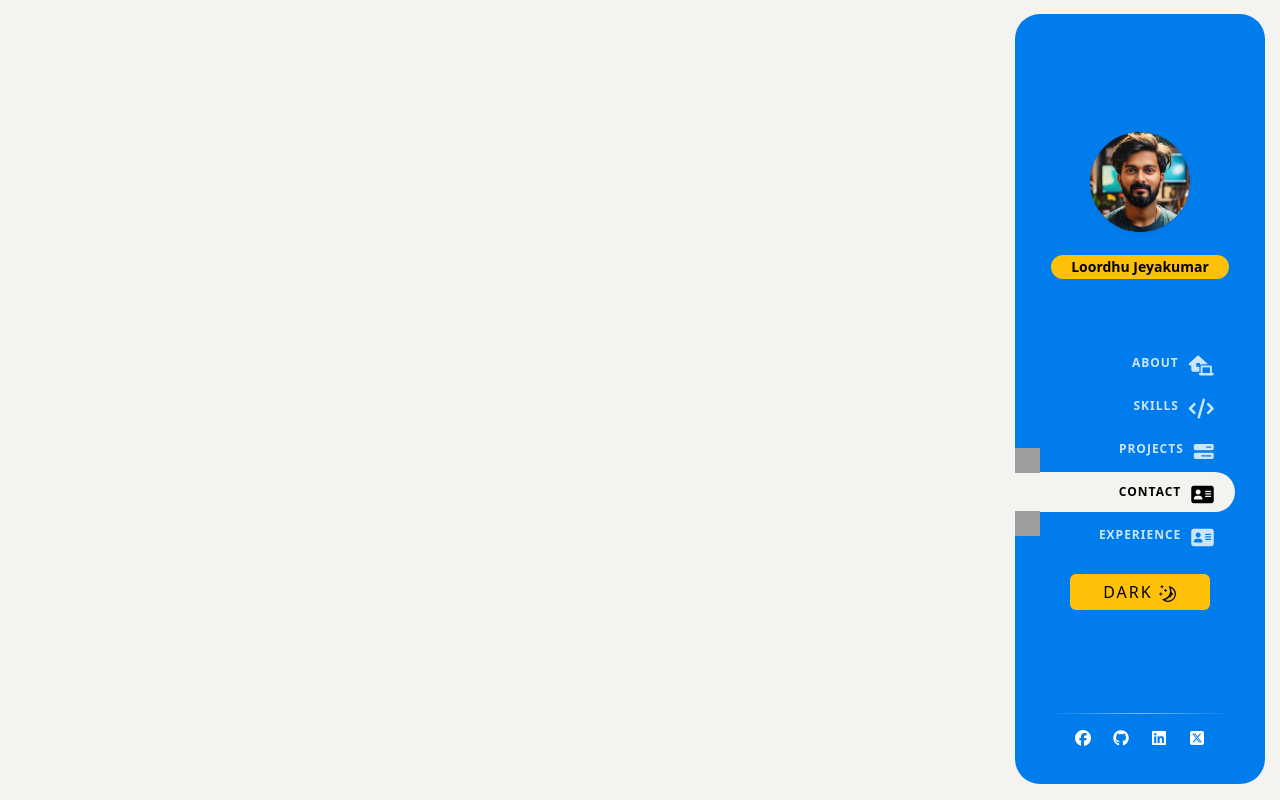
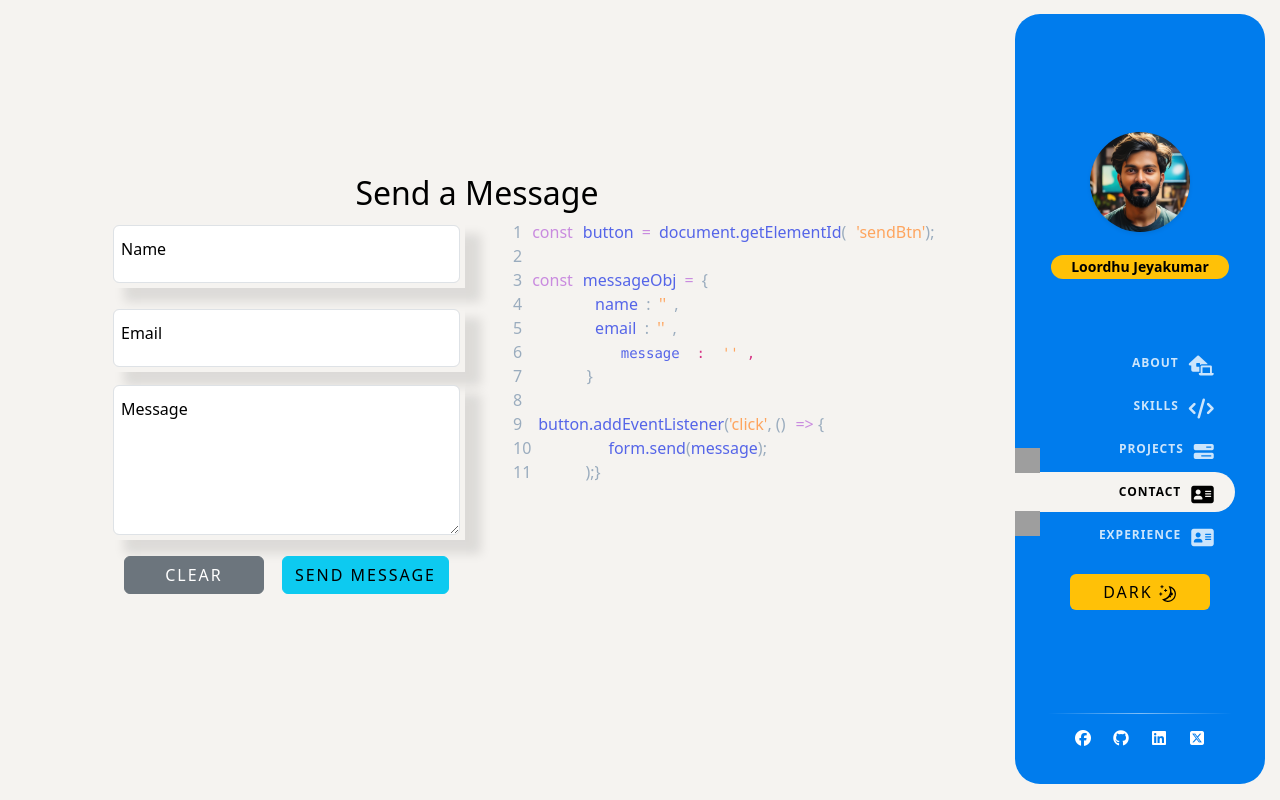
Before and after one commit to LoordhuJeyakumar/Loordhu_Jeyakumar-portfolio, a React (Vite) app: page /contact in a window 1280 px wide. Built offline with nearby package versions, Linux system fonts and the light colour scheme; grey boxes are pictures that could not be loaded.

Commit message:
Conatct page UI compleated

```diff
--- a/index.html
+++ b/index.html
@@ -14,6 +14,8 @@
 
 
 
+
+
   </head>
   <body data-bs-spy="scroll" data-bs-target="#sidenav">
     <div id="root"></div>
--- a/package.json
+++ b/package.json
@@ -12,6 +12,7 @@
   "dependencies": {
     "bootstrap": "^5.3.3",
     "bootstrap-icons": "^1.11.3",
+    "highlight.js": "^11.9.0",
     "prop-types": "^15.8.1",
     "react": "^18.2.0",
     "react-bootstrap": "^2.10.2",
--- a/src/App.css
+++ b/src/App.css
@@ -1508,33 +1508,6 @@ img.shape8 {
   }
 }
 
-.blog-slider__img {
-  width: 300px;
-  flex-shrink: 0;
-  height: 300px;
-  background-image: linear-gradient(147deg, #007ced 0%, #00b6ed 74%);
-  box-shadow: 4px 13px 30px 1px rgba(0, 75, 236, 0.2);
-  border-radius: 20px;
-  transform: translateX(-80px);
-  overflow: hidden;
-}
-
-
-.blog-slider__button {
-  display: inline-flex;
-  background-image: linear-gradient(147deg, #007ced 0%, #00b6ed 74%);
-  padding: 15px 35px;
-  border-radius: 50px;
-  color: #fff;
-  box-shadow: 0px 14px 80px rgba(0, 75, 236, 0.2);
-  text-decoration: none;
-  font-weight: 500;
-  justify-content: center;
-  text-align: center;
-  letter-spacing: 1px;
-}
-
-
 
 
 /* *********************************************************************************** */
@@ -1544,9 +1517,52 @@ img.shape8 {
 /* *********************************************************************************** */
 
 /* *********************************************************************************** */
-
-
-
+.conatctCode p{
+  padding: 0;
+  margin: 0;
+}
+.cotactForm label{
+  color: #000000 !important;
+}
+.cotactForm div{
+padding: 5px;
+box-shadow: 16px 14px 10px 0px rgba(0,0,0,0.1);
+}
+
+.conatctCode .undefined{
+  padding-left: 10px !important;
+}
+.conatctCode .variable{
+  padding-left: 10px;
+}
+.text-gray-100 {
+  --tw-text-opacity: 1;
+  color: rgb(154 172 190/var(--tw-text-opacity))
+}
+
+.text-\[\#C98BDF\] {
+  --tw-text-opacity: 1;
+  color: rgb(201 139 223/var(--tw-text-opacity))
+}
+
+.text-\[\#5565E8\] {
+  --tw-text-opacity: 1;
+  color: rgb(85 101 232/var(--tw-text-opacity));
+}
+.text-\[\#C98BDF\] {
+  --tw-text-opacity: 1;
+  color: rgb(201 139 223/var(--tw-text-opacity));
+}
+
+.text-\[\#5565E8\] {
+  --tw-text-opacity: 1;
+  color: rgb(85 101 232/var(--tw-text-opacity));
+}
+
+.text-yellow {
+  --tw-text-opacity: 1;
+  color: rgb(254 165 95/var(--tw-text-opacity));
+}
 
 #skills .skill-cards-container {
   padding: 10px 0px;
@@ -1890,10 +1906,7 @@ hr.horizontal.gray-light {
   }
 }
 
-/* .vertical-timeline-element-icon {
-  -webkit-transform: translateZ(0);
-  -webkit-backface-visibility: hidden
-} */
+
 
 .vertical-timeline--animate .vertical-timeline-element-icon.is-hidden {
   visibility: hidden
--- a/src/pages/Contact.jsx
+++ b/src/pages/Contact.jsx
@@ -1,11 +1,182 @@
-import React from "react";
+import React, { useEffect, useState } from "react";
 import Wrapper from "../components/Wrapper";
+import hljs from "highlight.js";
+import javascript from "highlight.js/lib/languages/javascript";
+import "highlight.js/styles/github.css";
 
 function Contact() {
+  hljs.registerLanguage("javascript", javascript);
+  useEffect(() => {
+    hljs.highlightAll();
+  }, []);
+
+  const [messageInput, setMessageInput] = useState({
+    name: "",
+    email: "",
+    message: "",
+  });
+
+  const handleMessageInput = (event) => {
+    setMessageInput((prev) => {
+      return {
+        ...prev,
+        [event.target.name]: event.target.value,
+      };
+    });
+  };
+
   return (
     <div>
       <Wrapper>
-        <div className="contact"></div>
+        <div className="contact-container row p-5 m-5">
+          <h2 className="text-center">Send a Message</h2>
+          <div className="col-md-6">
+            <form action="" className="cotactForm">
+              <div className="form-floating mb-3">
+                <input
+                  name="name"
+                  type="text"
+                  className="form-control"
+                  id="nameInput"
+                  placeholder="John"
+                  onChange={handleMessageInput}
+                  value={messageInput.name}
+                  required
+                />
+                <label htmlFor="nameInput">Name</label>
+              </div>
+              <div className="form-floating">
+                <input
+                  name="email"
+                  type="email"
+                  className="form-control"
+                  id="emailInput"
+                  placeholder="name@example.com"
+                  onChange={handleMessageInput}
+                  value={messageInput.email}
+                  required
+                />
+                <label htmlFor="emailInput">Email</label>
+              </div>
+              <div className="form-floating mt-2">
+                <textarea
+                  name="message"
+                  style={{ height: 150 }}
+                  className="form-control"
+                  placeholder="Leave a message here"
+                  id="messageInput"
+                  onChange={handleMessageInput}
+                  value={messageInput.message}
+                  required
+                ></textarea>
+                <label htmlFor="messageInput">Message</label>
+              </div>
+              <p className="text-center p-3 d-flex justify-content-between">
+                <button
+                  type="reset"
+                  className="btn btn-secondary"
+                  onClick={() =>
+                    setMessageInput({
+                      name: "",
+                      email: "",
+                      message: "",
+                    })
+                  }
+                >
+                  Clear
+                </button>
+                <button type="submit" className="btn btn-info">
+                  Send Message
+                </button>
+              </p>
+            </form>
+            <div className="text-center p-0 m-0"></div>
+          </div>
+          <div className="col-md-6">
+            <div className="monospace hidden max-w-[30vw] text-gray-100 md:block conatctCode">
+              <p className="flex items-center">
+                <span className="ms-4 text-gray-100">1</span>
+                <span className="undefined text-[#C98BDF] ">const</span>
+                <span className="text-[#5565E8] variable">button</span>
+                <span className="px-2 text-[#C98BDF]">=</span>
+                <span className=" text-[#5565E8]">document.getElementId</span>(
+                <span className="text-yellow undefined">'sendBtn'</span>);
+              </p>
+              <p>
+                <span className="ms-4 text-gray-100">2</span>
+              </p>
+              <p>
+                <span className="ms-4 text-gray-100">3</span>
+                <span className="undefined text-[#C98BDF] ">const</span>
+                <span className=" text-[#5565E8] variable">messageObj</span>
+                <span className="px-2 text-[#C98BDF]">=</span>
+                &#123;
+              </p>
+              <p className="">
+                <span className="ms-4 text-gray-100">4</span>
+                <span className="ms-5 text-[#5565E8]">
+                  &#160; &#160; &#160; name &#160;
+                </span>
+                :
+                <span className="text-yellow me-2">
+                  &#160; '{messageInput.name}'
+                </span>
+                ,
+              </p>
+              <p className="">
+                <span className="ms-4 text-gray-100">5</span>
+                <span className="ms-5 text-[#5565E8]">
+                  &#160; &#160; &#160; email &#160;
+                </span>
+                :
+                <span className="text-yellow me-2">
+                  &#160; '{messageInput.email}'
+                </span>
+                ,
+              </p>
+              <p className="">
+                <span className="ms-4 text-gray-100">6</span>
+                <code>
+                  <span className="ms-5 text-[#5565E8]">
+                    &#160; &#160; &#160; message &#160;
+                  </span>
+                  :
+                  <span className="text-yellow me-2">
+                    &#160; '{messageInput.message}'
+                  </span>
+                  ,
+                </code>
+              </p>
+
+              <p>
+                <span className="ms-4 me-5 text-gray-100">7</span>
+                &#160; &#160; &#125;
+              </p>
+              <p>
+                <span className="ms-4 text-gray-100">8</span>
+              </p>
+              <p>
+                <span className="ms-4 text-gray-100">9</span>
+                <span className="ms-3 text-[#5565E8]">
+                  button.addEventListener
+                </span>
+                (<span className="text-yellow ">'click'</span>, ()
+                <span className="undefined text-[#C98BDF]">
+                  =&gt;{" "}
+                </span> &#123; <br />
+                <span className="ms-4 text-gray-100">10</span>
+                <span className="ms-5 text-[#5565E8]">
+                  &#160; &#160; &#160; &#160;form.send
+                </span>
+                (<span className=" text-[#5565E8]">message</span>);
+              </p>
+              <p>
+                <span className="ms-4 text-gray-100">11</span>&#160; &#160;
+                &#160; &#160; &#160; &#160; &#160;);&#125;
+              </p>
+            </div>
+          </div>
+        </div>
       </Wrapper>
     </div>
   );
```
Also changed, not shown: 1 other file (tests, documents, lock files or other folders).
